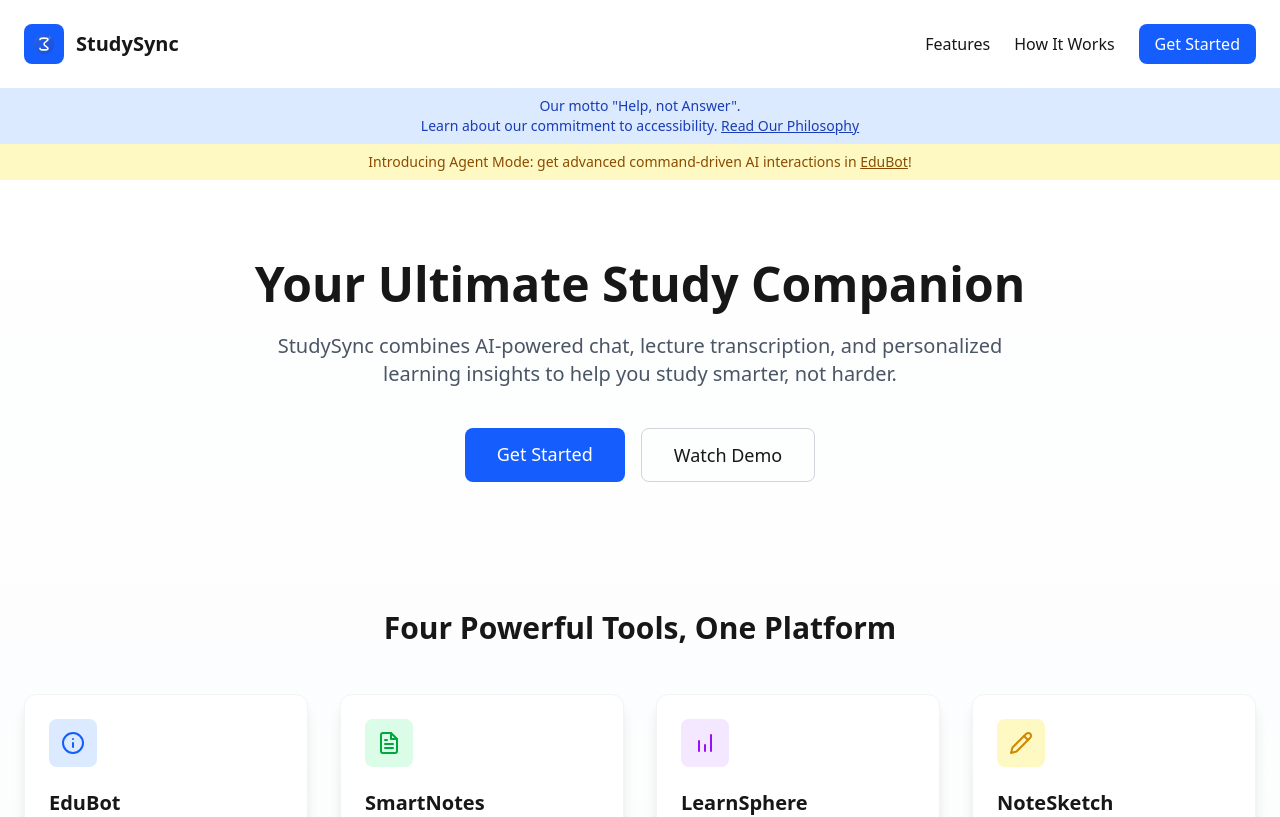
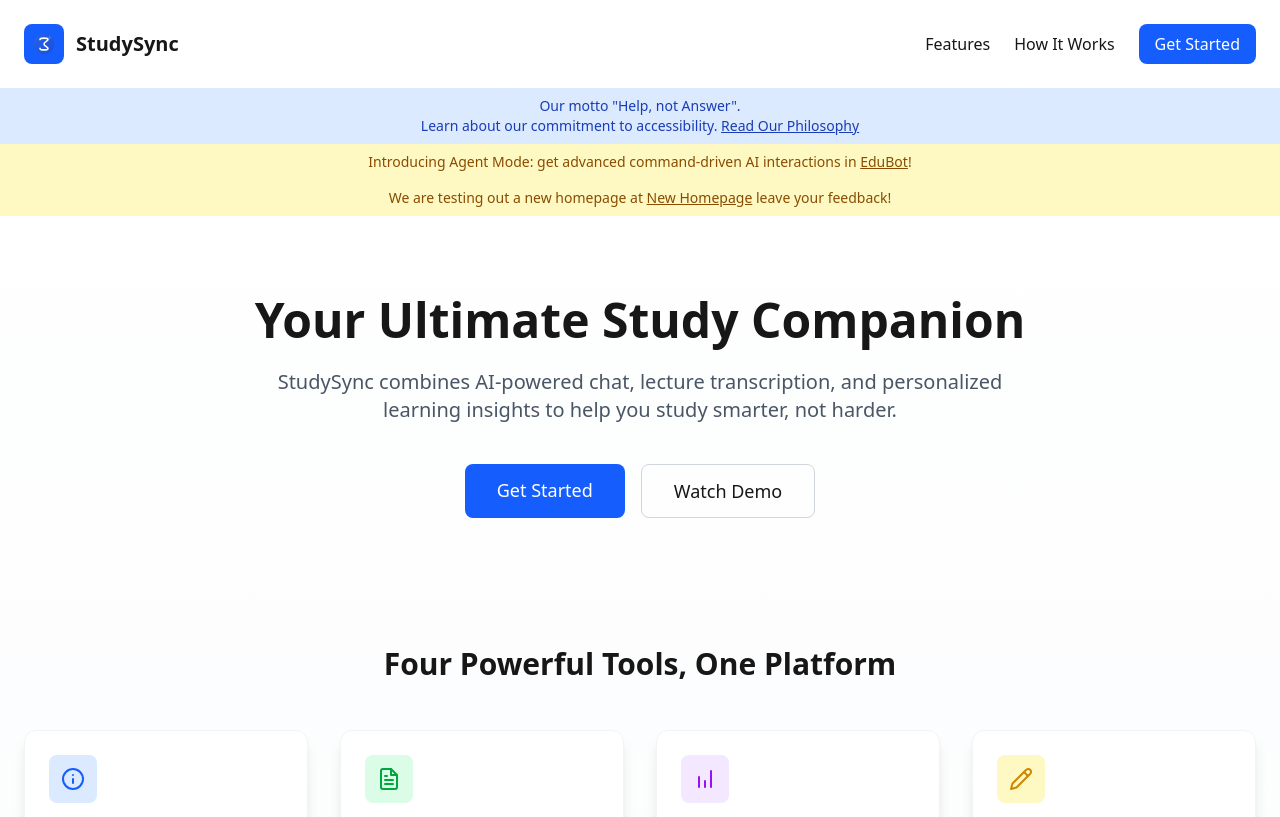
Before and after one commit to Zia-ullah-khan/studysync, a Next.js app: page / in a window 1280 px wide. Shown: the top 817 px of the page. Built offline with nearby package versions, Linux system fonts and the light colour scheme.

Commit message:
feat: Add feedback section for new homepage testing with link to EduBot

```diff
--- a/src/app/page.tsx
+++ b/src/app/page.tsx
@@ -13,6 +13,9 @@ export default function Home() {
       </div>
       <div className="bg-yellow-100 dark:bg-yellow-900/50 py-2 px-6 text-center text-sm text-yellow-800 dark:text-yellow-200">
         <span>Introducing Agent Mode: get advanced command-driven AI interactions in <Link href="/edubot" className="underline font-medium hover:text-yellow-900 dark:hover:text-yellow-100">EduBot</Link>!</span>
+      </div>
+      <div className="bg-yellow-100 dark:bg-yellow-900/50 py-2 px-6 text-center text-sm text-yellow-800 dark:text-yellow-200">
+        <span>We are testing out a new homepage at <Link href="/homepage3" className="underline font-medium hover:text-yellow-900 dark:hover:text-yellow-100">New Homepage</Link> leave your feedback!</span>
       </div>
 
       <section className="max-w-6xl mx-auto px-6 pt-20 pb-16 text-center">
```
